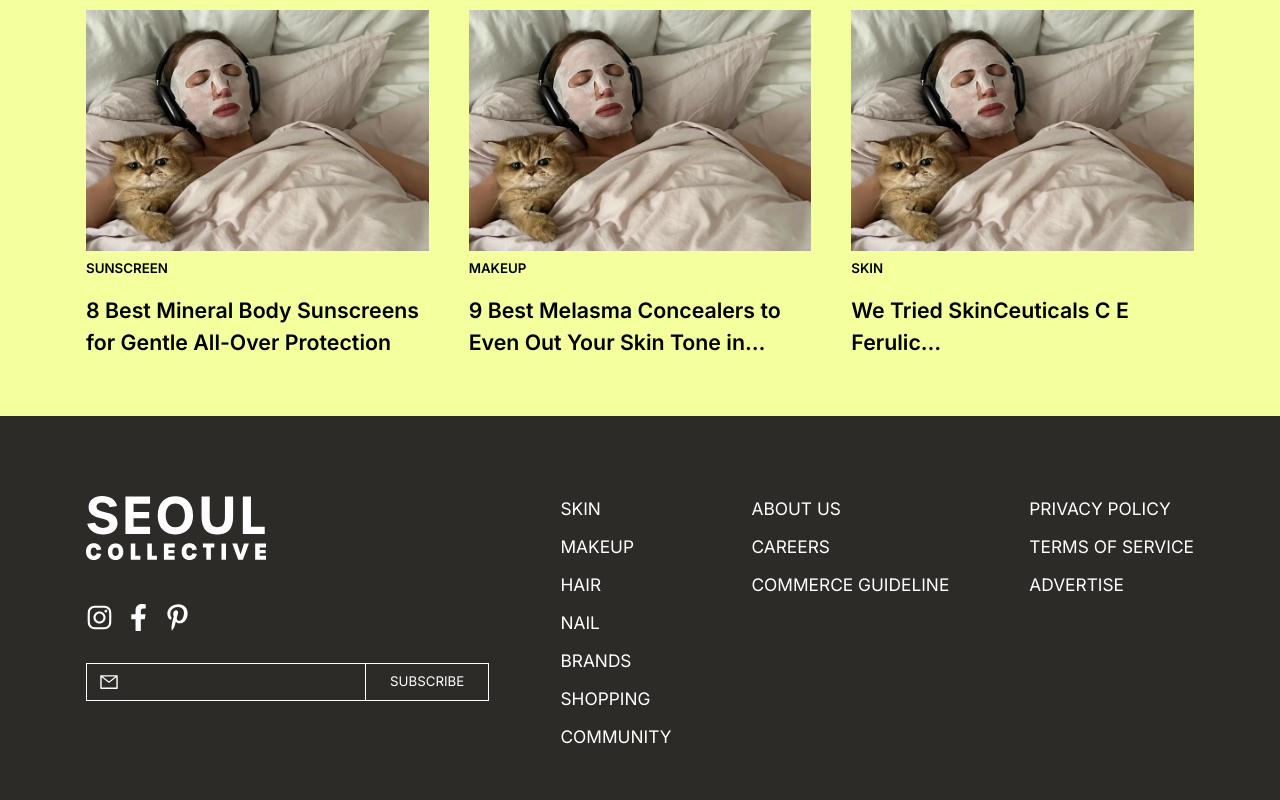
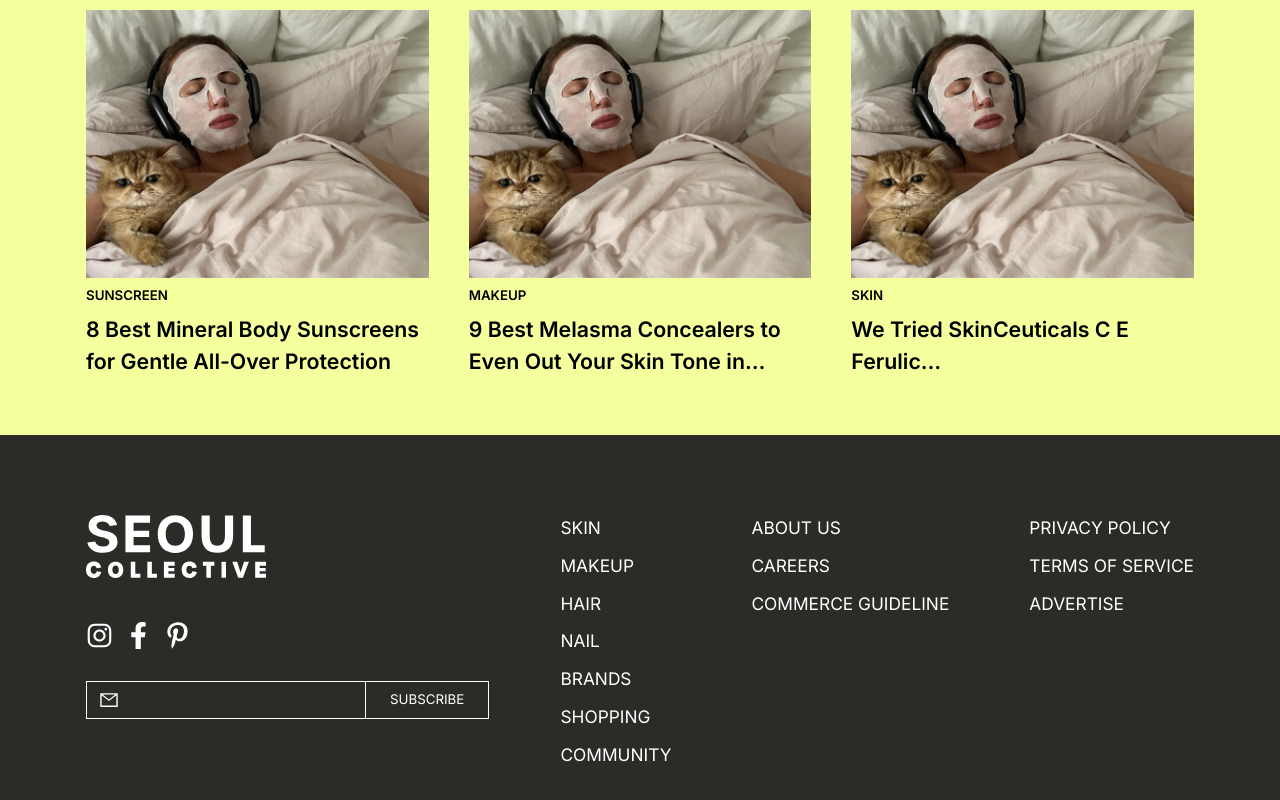
Before and after one commit to SEOUL-COLLECTIVE/SEOUL-COLLECTIVE-Client, a Next.js app: page / in a window 1280 px wide. Shown: the part 1256-2056 px from the top of the page. Built offline with nearby package versions, Linux system fonts and the light colour scheme.

Commit message:
chore: contenstcard testDrive section style 조정

```diff
--- a/src/components/Cards/ContentsCard.tsx
+++ b/src/components/Cards/ContentsCard.tsx
@@ -55,9 +55,9 @@ const sectionType: SectionStyle[] = [
     },
     gap: {
       image_categroy: 'pt-2',
-      category_title: 'pt-3',
+      category_title: 'pt-1',
     },
-    image_ratio: 'aspect-[334/235]',
+    image_ratio: 'aspect-[371/290]',
   },
   {
     section: 'shopping',
```
